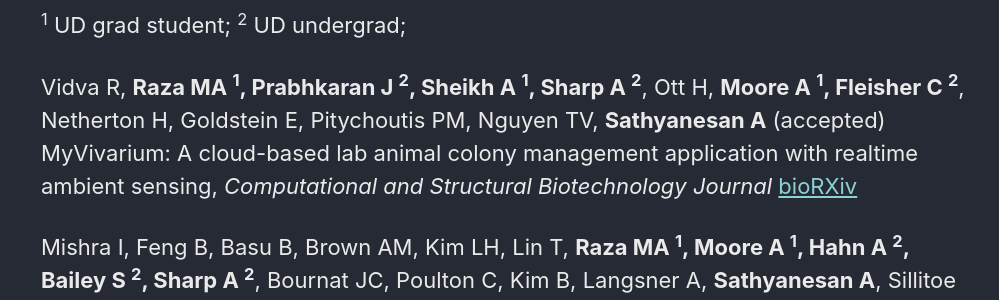
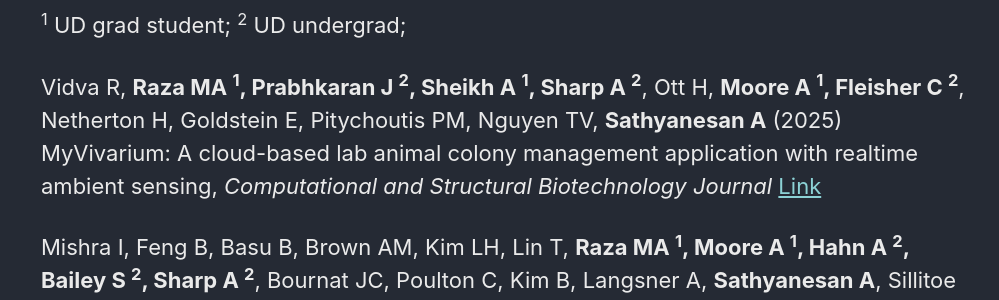
Before and after one commit to Sathyanesan-Lab/Sathyanesan-Lab.github.io, a Jekyll site: the page built from Publications/index.md, in a window 1280 px wide and 900 px high, scrolled down 322 px. Shown: the part 153-453 px from the top of the window, without its empty margins (281-1280 px from the left). Built offline with Jekyll 4.4.1, drawn with Linux system fonts in a browser that asks for light colours; cached includes are drawn as plain includes; our own code applies the rules of GitHub Pages for plain Markdown files.

Commit message:
update csbj pub

```diff
--- a/Publications/index.md
+++ b/Publications/index.md
@@ -2,8 +2,8 @@
 
 <sup>1</sup> UD grad student; <sup>2</sup> UD undergrad;
 
-Vidva R, **Raza MA <sup>1</sup>, Prabhkaran J <sup>2</sup>, Sheikh A <sup>1</sup>, Sharp A <sup>2</sup>**, Ott H, **Moore A <sup>1</sup>, Fleisher C <sup>2</sup>**, Netherton H, Goldstein E, Pitychoutis PM, Nguyen TV, **Sathyanesan A** (accepted) MyVivarium: A cloud-based lab animal colony management application with realtime ambient sensing, *Computational and Structural Biotechnology Journal*
-[bioRXiv](https://doi.org/10.1101/2024.08.10.607395)
+Vidva R, **Raza MA <sup>1</sup>, Prabhkaran J <sup>2</sup>, Sheikh A <sup>1</sup>, Sharp A <sup>2</sup>**, Ott H, **Moore A <sup>1</sup>, Fleisher C <sup>2</sup>**, Netherton H, Goldstein E, Pitychoutis PM, Nguyen TV, **Sathyanesan A** (2025) MyVivarium: A cloud-based lab animal colony management application with realtime ambient sensing, *Computational and Structural Biotechnology Journal*
+[Link](https://doi.org/10.1016/j.csbj.2025.01.025)
 
 Mishra I, Feng B, Basu B, Brown AM, Kim LH, Lin T, **Raza MA <sup>1</sup>, Moore A <sup>1</sup>, Hahn A <sup>2</sup>, Bailey S <sup>2</sup>, Sharp A <sup>2</sup>**, Bournat JC, Poulton C, Kim B, Langsner A, **Sathyanesan A**, Sillitoe RV, He Y, Chopra AR (2024) The cerebellum modulates thirst, *Nature Neuroscience*
 [Link](https://doi.org/10.1038/s41593-024-01700-9) [PDF](https://rdcu.be/dNAt2)
```
